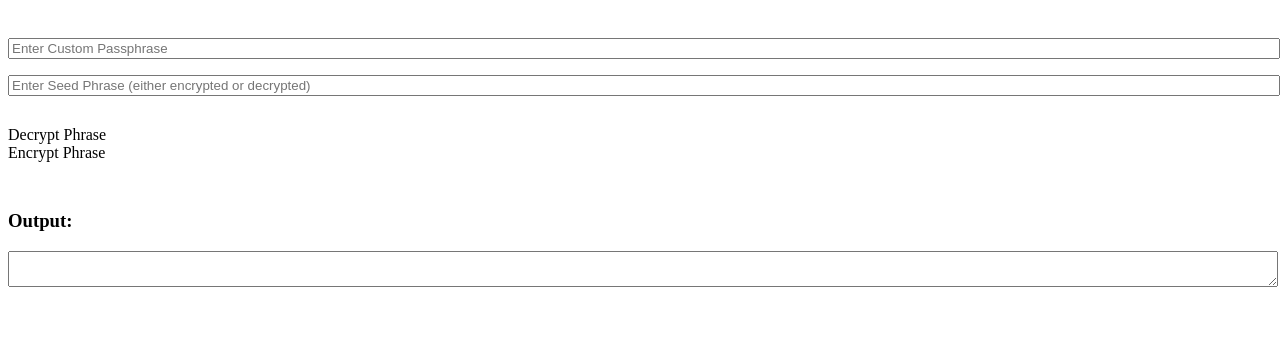
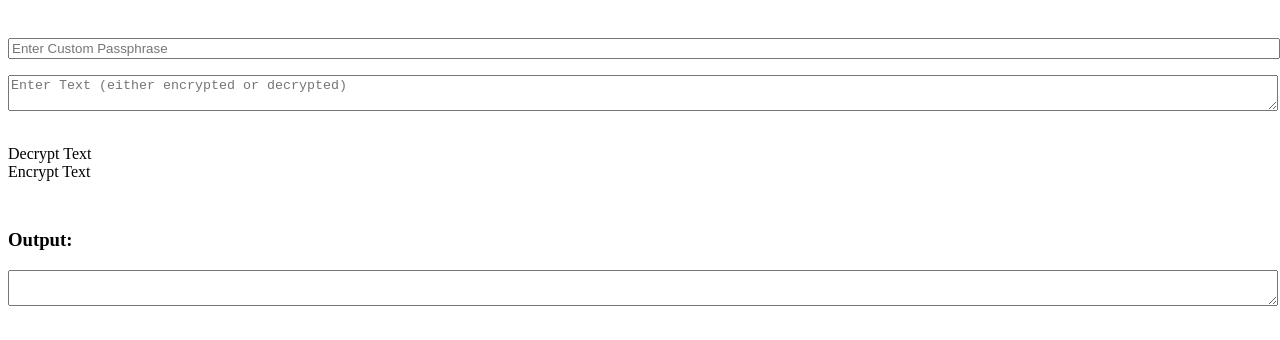
Before and after one commit to Swivro/encipher, a plain HTML site: page index.html in a window 1280 px wide. Drawn offline with Linux system fonts and the light colour scheme.

Commit message:
Update index.html

```diff
--- a/index.html
+++ b/index.html
@@ -2,7 +2,7 @@
 <html>
 <head>
   <title>Seedcrypt</title>
-    <style>
+      <style>
     .maincontent {
       padding-top: 30px;
     }
@@ -45,7 +45,7 @@
     .result-text {
       margin-top: 0;
     }
-    </style>
+  </style>
   <script src="https://cdn.swivro.net/crypto-js/3.1.2/rollups/aes.js"></script>
   <script src="https://cdn.swivro.net/crypto-js/3.1.2/rollups/pbkdf2.js"></script>
   <script>
@@ -118,23 +118,22 @@
 <!--  <div class="alert alert-danger" role="alert">
     <strong>NEVER</strong> share your passphrase with anyone, no matter how much you trust them. If they are compelled by law enforcement to give up your passphrase, your crypto can be stolen.
   </div> -->
-  <div><input id="key" class="key form-control" placeholder="Enter Custom Passphrase" type="password" value=""></div>
-  <input id="text" class="text form-control" placeholder="Enter Seed Phrase (either encrypted or decrypted)" type="password">
+  <div><input id="key" class="key form-control" placeholder="Enter Custom Passphrase" type="password" value></div>
+  <textarea id="text" class="text form-control" placeholder="Enter Text (either encrypted or decrypted)" type="password"></textarea>
 
   <div class="buttons row">
       <div class="col">
-          <span class="decrypt-button btn btn-danger" onclick="decrypt()">Decrypt Phrase</span>
+          <span class="decrypt-button btn btn-danger" onclick="decrypt()">Decrypt Text</span>
       </div>
 
       <div class="col">
-          <span class="encrypt-button btn btn-success" onclick="encrypt();">Encrypt Phrase</span>
+          <span class="encrypt-button btn btn-success" onclick="encrypt();">Encrypt Text</span>
       </div>
   </div>
 
   <h3 class="result-title">Output:</h3>
-  <textarea id="result" class="text result-text form-control" readonly=""></textarea>
+  <textarea id="result" class="text result-text form-control" readonly></textarea>
 </form>
-
 </div>
 </body>
 </html>
```
